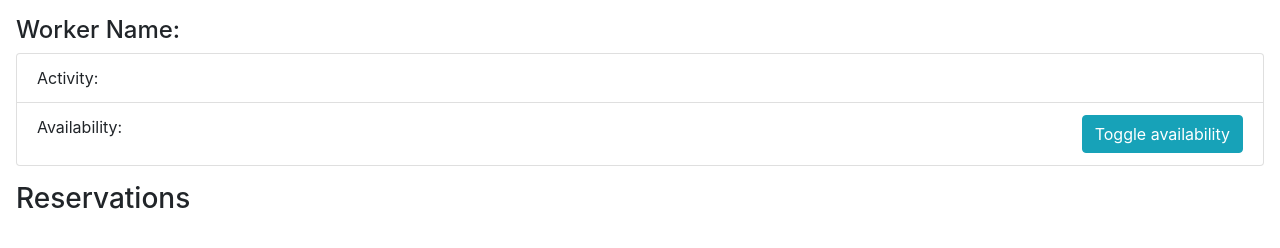
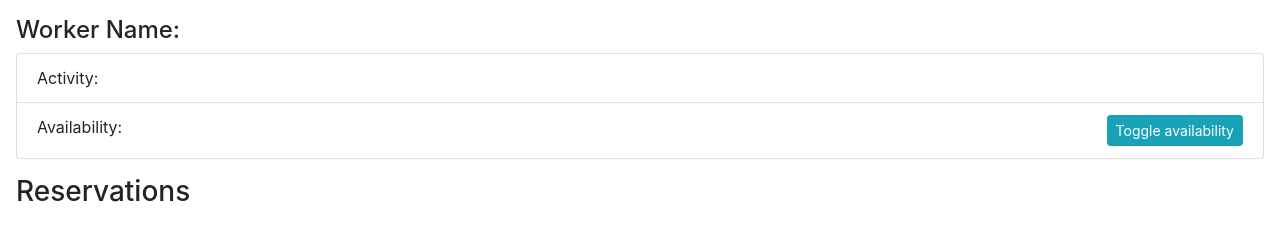
Before and after one commit to vernig/twilio-taskrouter-agent-frontend, a website: page public/worker.html in a window 1280 px wide. Drawn offline with nearby package versions, Linux system fonts and the light colour scheme; some packages are replaced by stand-ins of ours; a script that the page names is missing.

Commit message:
UI improvement

```diff
--- a/public/worker.html
+++ b/public/worker.html
@@ -22,7 +22,7 @@
       <h4>Worker Name: <span id="worker-name"></span></h4>
       <ul class="list-group" id="worker-info-group">
           <li class="list-group-item">Activity: <span id="worker-activity"></span></li>
-          <li class="list-group-item">Availability: <span id="worker-available"></span><button type="button" class="btn btn-info float-right" onclick="toggleWorkerAvailability()">Toggle availability</button></li>
+          <li class="list-group-item">Availability: <span id="worker-available"></span><button type="button" class="btn btn-info btn-sm float-right" onclick="toggleWorkerAvailability()">Toggle availability</button></li>
       </ul>
     </div>
     <div id="reservations" class="mt-3">
```
